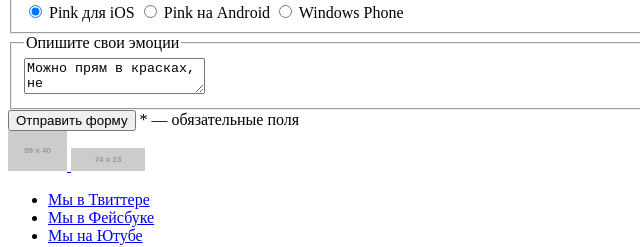
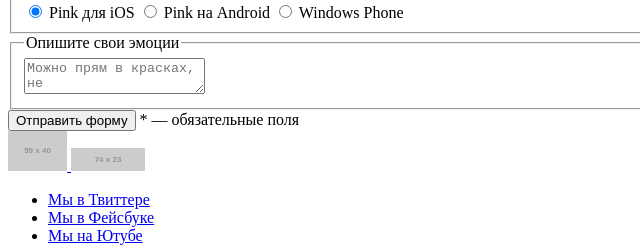
Before and after one commit to alianta/393331-pink-21, a website: page source/form.html in a window 1280 px wide. Shown: the part 420-667 px from the top of the page, 0-640 px from the left. Drawn offline with Linux system fonts and the light colour scheme; placeholder pictures from the web are drawn by us.

Commit message:
Исправлены мелкие ошибки

```diff
--- a/source/form.html
+++ b/source/form.html
@@ -70,7 +70,7 @@
           </fieldset>
           <fieldset class="form__section form__section--contacts">
             <label class="form__label form__label--phone" for="phone">Номер телефона</label>
-            <input class="form__item form__item--phone" id="phone" type="text" name="phone" placeholder="Номер, пожалуйста" required>
+            <input class="form__item form__item--phone" id="phone" type="text" name="phone" placeholder="Номер, пожалуйста">
             <label class="form__label form__label--phone" for="email">Адрес почты</label>
             <input class="form__item form__item--phone" id="email" type="text" name="email" placeholder="Введите почту *" required>
           </fieldset>
@@ -85,8 +85,8 @@
           </fieldset>
           <fieldset class="form__section form__section--emotions">
             <legend class="form__legend">Опишите свои эмоции</legend>
-            <textarea class="form__textarea" name="emotions">Можно прям в красках, не
-              стесняясь в выражениях</textarea>
+            <textarea class="form__textarea" name="emotions" placeholder="Можно прям в красках, не
+            стесняясь в выражениях"></textarea>
           </fieldset>
           <button class="form__send-button" type="submit">Отправить форму</button>
           <span class="form__required-insrtuction"><span class="form__required-insrtuction form__required-insrtuction--mark">*</span> — обязательные поля</span>
```
